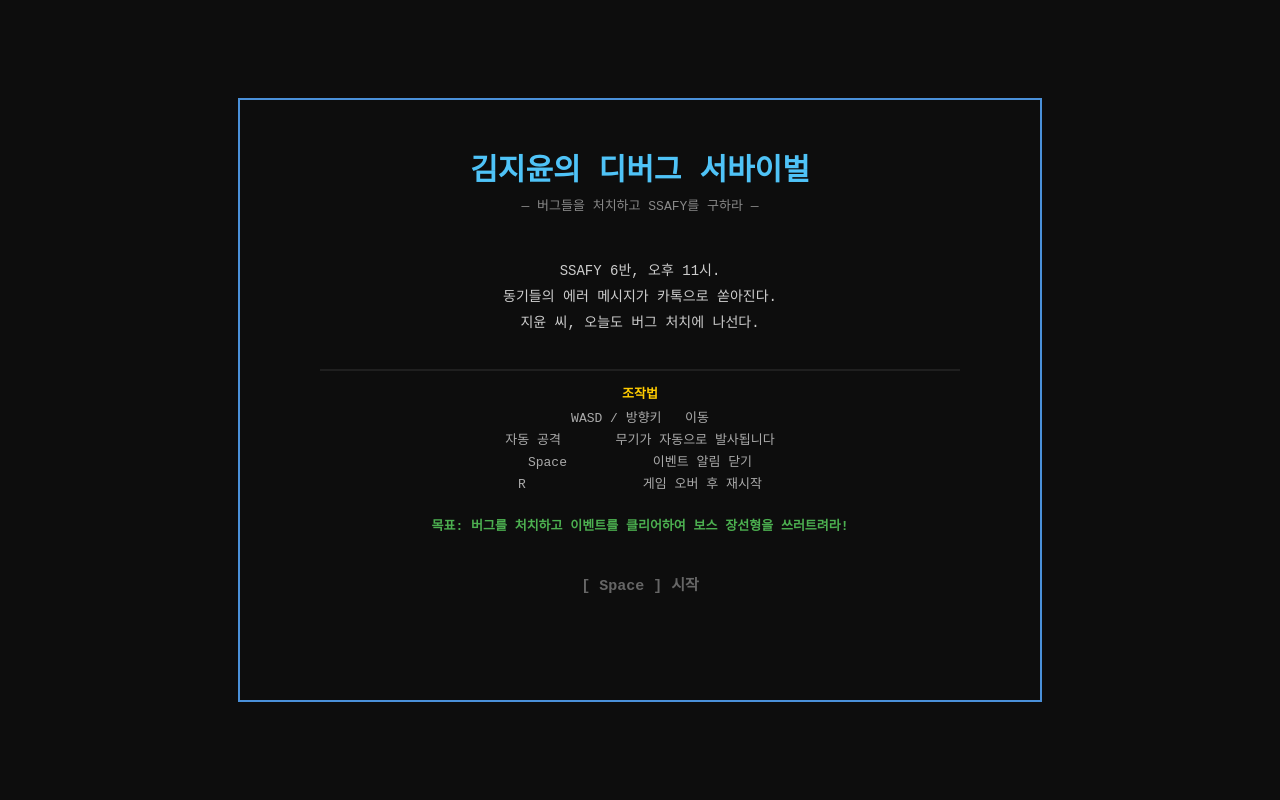
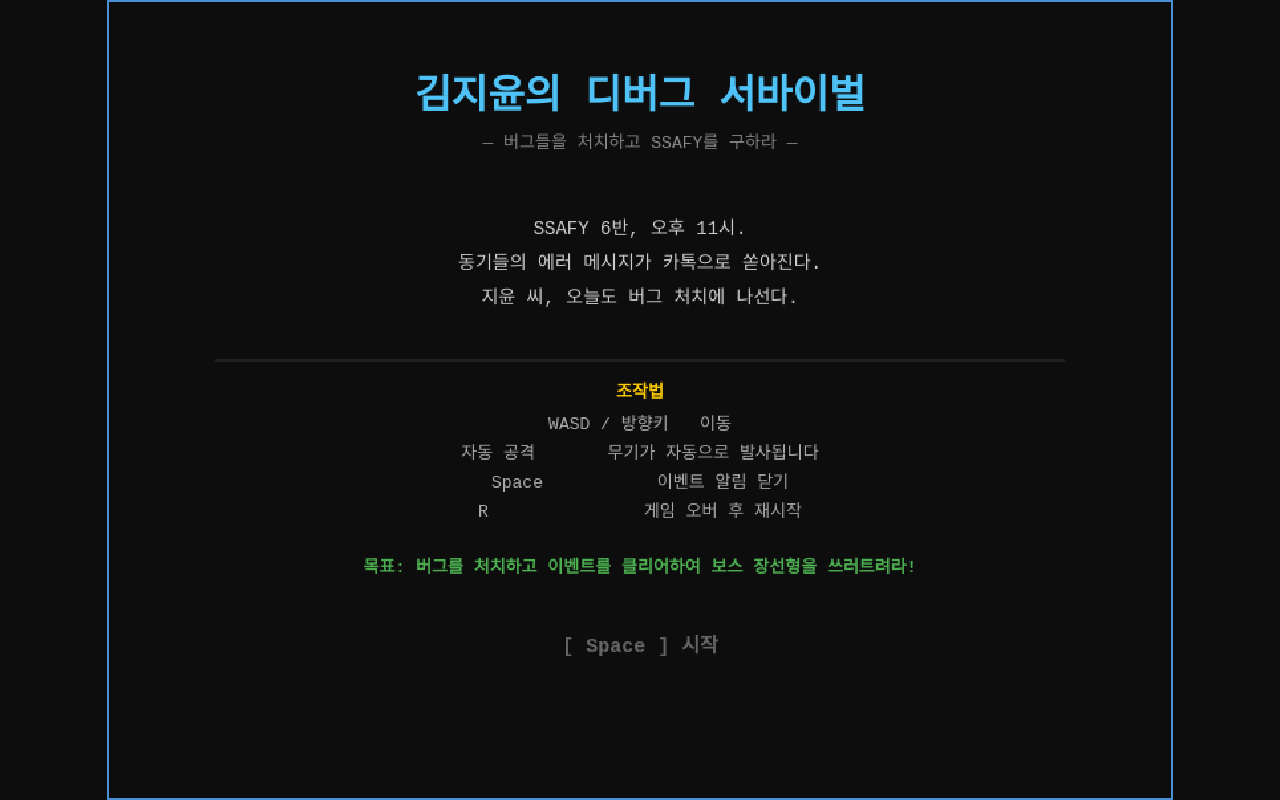
Before and after one commit to hojunjeon/JY_Survival, a website with bundled scripts: page index.html in a window 1280 px wide. Built offline with nearby package versions, Linux system fonts and the light colour scheme.

Commit message:
fix: canvas CSS scale — viewport 4:3 fit

```diff
--- a/index.html
+++ b/index.html
@@ -18,6 +18,8 @@
       display: block;
       image-rendering: pixelated;
       border: 2px solid #4a90d9;
+      width: min(100vw, calc(100vh * 4 / 3));
+      height: min(100vh, calc(100vw * 3 / 4));
     }
   </style>
 </head>
```
